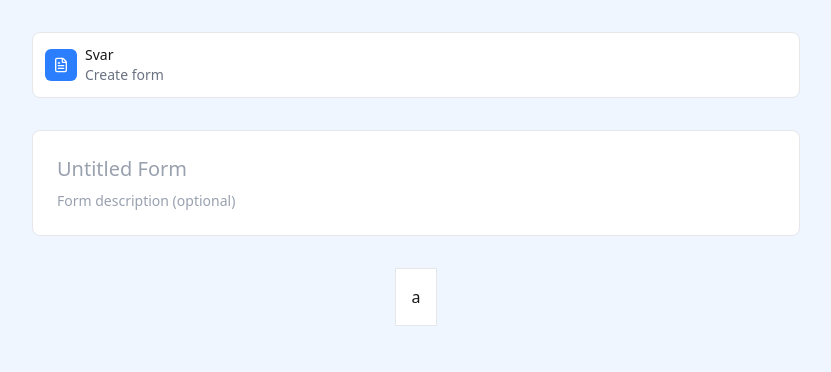
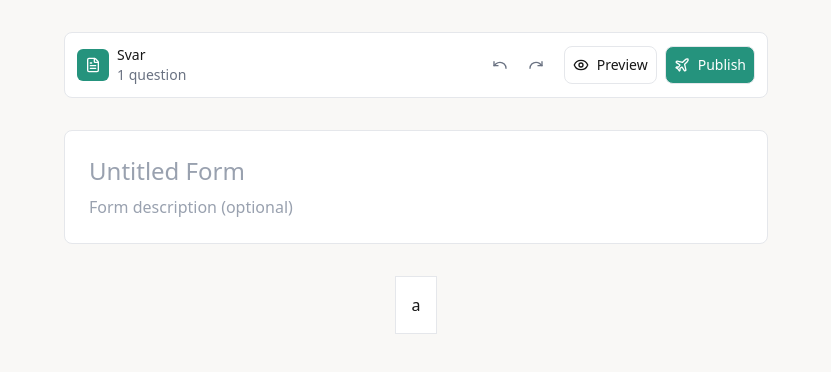
Before and after one commit to tuhindas56/svar, a Next.js app: page /form/create in a window 1280 px wide. Shown: the top 372 px of the page, without its empty margins (224-1055 px from the left). Built offline with nearby package versions, Linux system fonts and the light colour scheme.

Commit message:
feat: make reusable button, improve toolbar

```diff
--- a/app/form/(builder)/create/layout.tsx
+++ b/app/form/(builder)/create/layout.tsx
@@ -6,7 +6,7 @@ interface LayoutProps {
 }
 
 export const metadata: Metadata = {
-  title: "Create Form"
+  title: "Form Builder"
 }
 
 function Layout({ children }: LayoutProps) {
--- a/app/form/(builder)/create/page.tsx
+++ b/app/form/(builder)/create/page.tsx
@@ -24,7 +24,7 @@ function Create() {
     setFormBlocks((prev) => prev.filter((_, idx) => idx !== index))
   }
 
-  const onBlockUpdate = (index: number, key: string, value: any) => {
+  function onBlockUpdate(index: number, key: string, value: any) {
     setFormBlocks((prev) =>
       prev.map((block, idx) =>
         idx === index ? { ...block, [key]: value } : block
@@ -32,18 +32,27 @@ function Create() {
     )
   }
 
+  function onUndo() {}
+
+  function onRedo() {}
+
   return (
     <form className="flex flex-col items-center gap-8">
-      <Toolbar mode={mode} />
+      <Toolbar
+        totalQuestions={formBlocks.length}
+        onUndo={onUndo}
+        onRedo={onRedo}
+      />
       <Header
         title={title}
         onTitleChange={setTitle}
         description={description}
         onDescriptionChange={setDescription}
       />
-      {formBlocks.map((block) => {
+      {formBlocks.map((block, index) => {
         return (
           <FormBlock
+            key={index}
             block={block}
             onBlockUpdate={onBlockUpdate}
             onBlockRemove={onBlockRemove}
--- a/app/form/layout.tsx
+++ b/app/form/layout.tsx
@@ -5,7 +5,7 @@ interface LayoutProps {
 }
 
 function Layout({ children }: LayoutProps) {
-  return <div className="h-screen bg-blue-50 p-8">{children}</div>
+  return <div className="min-h-screen w-full p-8 lg:w-3xl">{children}</div>
 }
 
 export default Layout
--- a/app/globals.css
+++ b/app/globals.css
@@ -1,10 +1,14 @@
 @import "tailwindcss";
 
 :root {
-  --background: #ffffff;
+  --background: hsl(40 20% 97%);
   --foreground: #171717;
   --font-sans: var(--font-noto-sans);
   --font-mono: var(--font-noto-sans-mono);
+}
+
+@theme {
+  --color-primary: hsl(168 60% 36%);
 }
 
 @media (prefers-color-scheme: dark) {
--- a/app/layout.tsx
+++ b/app/layout.tsx
@@ -31,7 +31,13 @@ export const metadata: Metadata = {
 export default function RootLayout({ children }: RootLayoutProps) {
   return (
     <html lang="en">
-      <body className={cn(noto.variable, notoMono.variable, "antialiased")}>
+      <body
+        className={cn(
+          noto.variable,
+          notoMono.variable,
+          "flex flex-col items-center antialiased"
+        )}
+      >
         {children}
       </body>
     </html>
--- /dev/null
+++ b/app/ui/button.tsx
@@ -0,0 +1,33 @@
+import type { ComponentProps } from "react"
+import { cn } from "../lib/utils"
+
+type Variant = keyof typeof variants
+
+interface ButtonProps extends ComponentProps<"button"> {
+  variant?: Variant
+}
+
+const variants = {
+  default:
+    "flex h-fit cursor-pointer items-center gap-2 rounded-lg border border-gray-200 p-2 text-sm font-medium transition duration-150 ",
+  primary: "bg-primary text-white hover:brightness-105 active:brightness-100",
+  secondary: "hover:bg-primary/5 hover:text-primary active:border-primary/30",
+  icon: "border-none p-2 hover:bg-primary/5 hover:text-primary active:bg-primary/10 focus:outline-primary/40 text-gray-500"
+}
+
+function Button({ variant, className, children, ...props }: ButtonProps) {
+  return (
+    <button
+      className={cn(
+        variants["default"],
+        variant && variants[variant],
+        className
+      )}
+      {...props}
+    >
+      {children || "Button"}
+    </button>
+  )
+}
+
+export default Button
--- a/app/ui/form/builder/form-block.tsx
+++ b/app/ui/form/builder/form-block.tsx
@@ -2,8 +2,8 @@ import type { Dispatch, SetStateAction } from "react"
 
 interface FormBlockProps {
   block: object
-  onBlockUpdate: Dispatch<SetStateAction<[]>>
-  onBlockRemove: Dispatch<SetStateAction<[]>>
+  onBlockUpdate: (index: number, key: string, value: any) => void
+  onBlockRemove: (index: number) => void
 }
 
 function FormBlock({ block, onBlockUpdate, onBlockRemove }: FormBlockProps) {
--- a/app/ui/form/builder/header.tsx
+++ b/app/ui/form/builder/header.tsx
@@ -14,20 +14,20 @@ function Header({
   onDescriptionChange = () => {}
 }: HeaderProps) {
   return (
-    <div className="w-full rounded-lg border border-gray-200 bg-white p-4 focus-within:border-blue-200 lg:w-3xl">
+    <div className="focus-within:border-primary/40 w-full rounded-lg border border-gray-200 bg-white p-4">
       <div className="flex flex-col gap-2 p-2">
         <input
           type="text"
           defaultValue={title}
           onBlur={(e) => onTitleChange(e.target.value)}
-          className="text-xl font-medium text-gray-800 placeholder-gray-400 focus:outline-0"
+          className="text-2xl font-medium text-gray-800 placeholder-gray-400 focus:outline-0"
           placeholder="Untitled Form"
           required
         />
         <input
           defaultValue={description}
           onBlur={(e) => onDescriptionChange(e.target.value)}
-          className="text-sm text-gray-600 placeholder-gray-400 focus:outline-0"
+          className="text-md text-gray-600 placeholder-gray-400 focus:outline-0"
           placeholder="Form description (optional)"
         />
       </div>
--- a/app/ui/form/builder/toolbar.tsx
+++ b/app/ui/form/builder/toolbar.tsx
@@ -1,21 +1,48 @@
-import { FileText } from "lucide-react"
-import type { FormBuilderMode } from "@/app/lib/definitions"
+import type { MouseEventHandler } from "react"
+import { Eye, FileText, Plane, Redo, Undo } from "lucide-react"
+import Button from "../../button"
 
 interface ToolbarProps {
-  mode: FormBuilderMode
+  totalQuestions: number
+  onUndo: MouseEventHandler<HTMLButtonElement>
+  onRedo: MouseEventHandler<HTMLButtonElement>
 }
 
-export default function Toolbar({ mode }: ToolbarProps) {
+export default function Toolbar({
+  totalQuestions,
+  onUndo = () => {},
+  onRedo = () => {}
+}: ToolbarProps) {
   return (
-    <div className="flex w-full items-center gap-2 rounded-lg border border-gray-200 bg-white p-3 lg:w-3xl">
-      <div className="h-fit rounded-md bg-blue-500 p-2">
-        <FileText size={16} color="white" />
+    <div className="flex w-full items-center justify-between gap-2 rounded-lg border border-gray-200 bg-white p-3">
+      <div className="flex items-center gap-2">
+        <div className="bg-primary h-fit rounded-md p-2">
+          <FileText size={16} color="white" />
+        </div>
+        <div>
+          <p className="text-sm font-medium">Svar</p>
+          <p className="text-sm text-gray-500">
+            {`${totalQuestions} question${totalQuestions > 1 ? "s" : ""}`}
+          </p>
+        </div>
       </div>
-      <div>
-        <p className="text-sm font-medium">Svar</p>
-        <p className="text-sm text-gray-500">
-          {mode === "create" ? "Create form" : "Form preview"}
-        </p>
+      <div className="flex items-center gap-3">
+        <div className="flex items-center gap-1">
+          <Button title="Undo" onClick={onUndo} type="button" variant="icon">
+            <Undo size={16} />
+          </Button>
+          <Button title="Redo" onClick={onRedo} type="button" variant="icon">
+            <Redo size={16} />
+          </Button>
+        </div>
+        <div className="flex items-center gap-2">
+          <Button variant="secondary" type="button">
+            <Eye size={16} /> Preview
+          </Button>
+          <Button variant="primary" type="submit">
+            <Plane size={16} /> Publish
+          </Button>
+        </div>
       </div>
     </div>
   )
```
